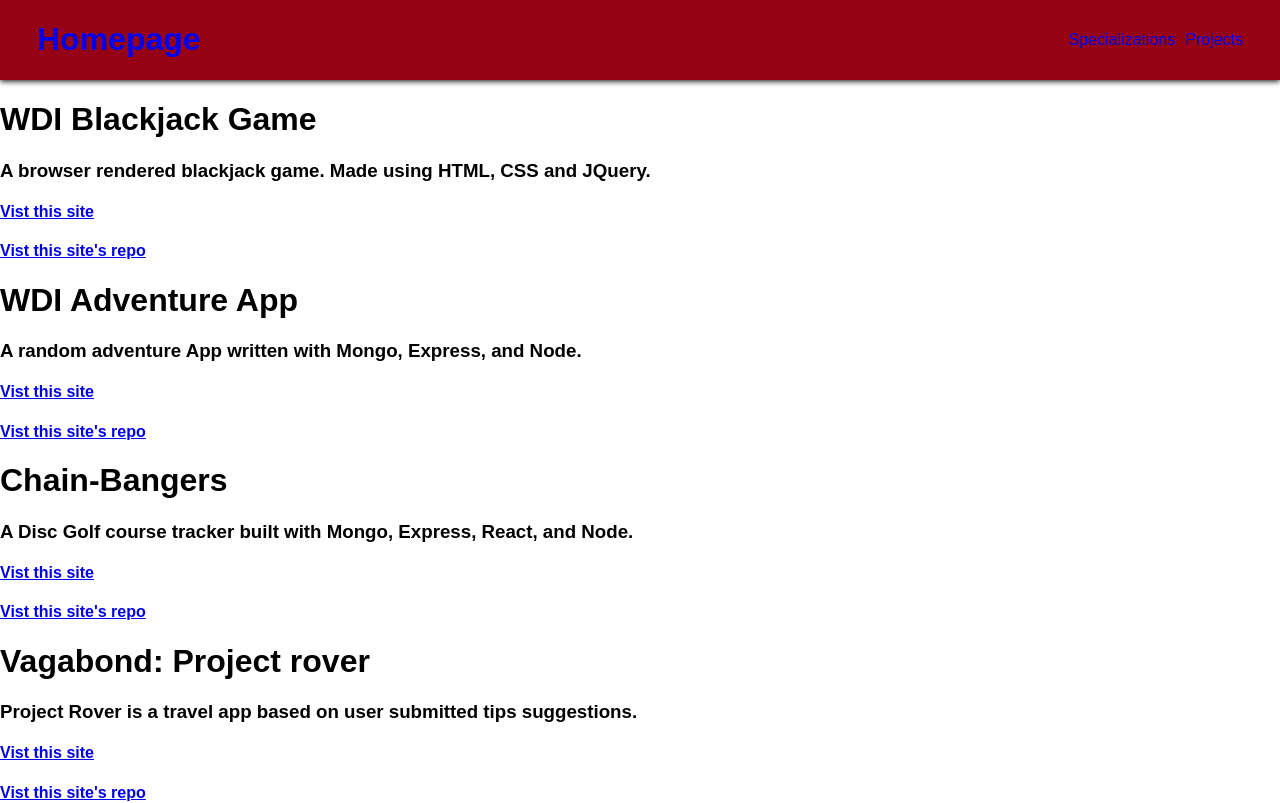
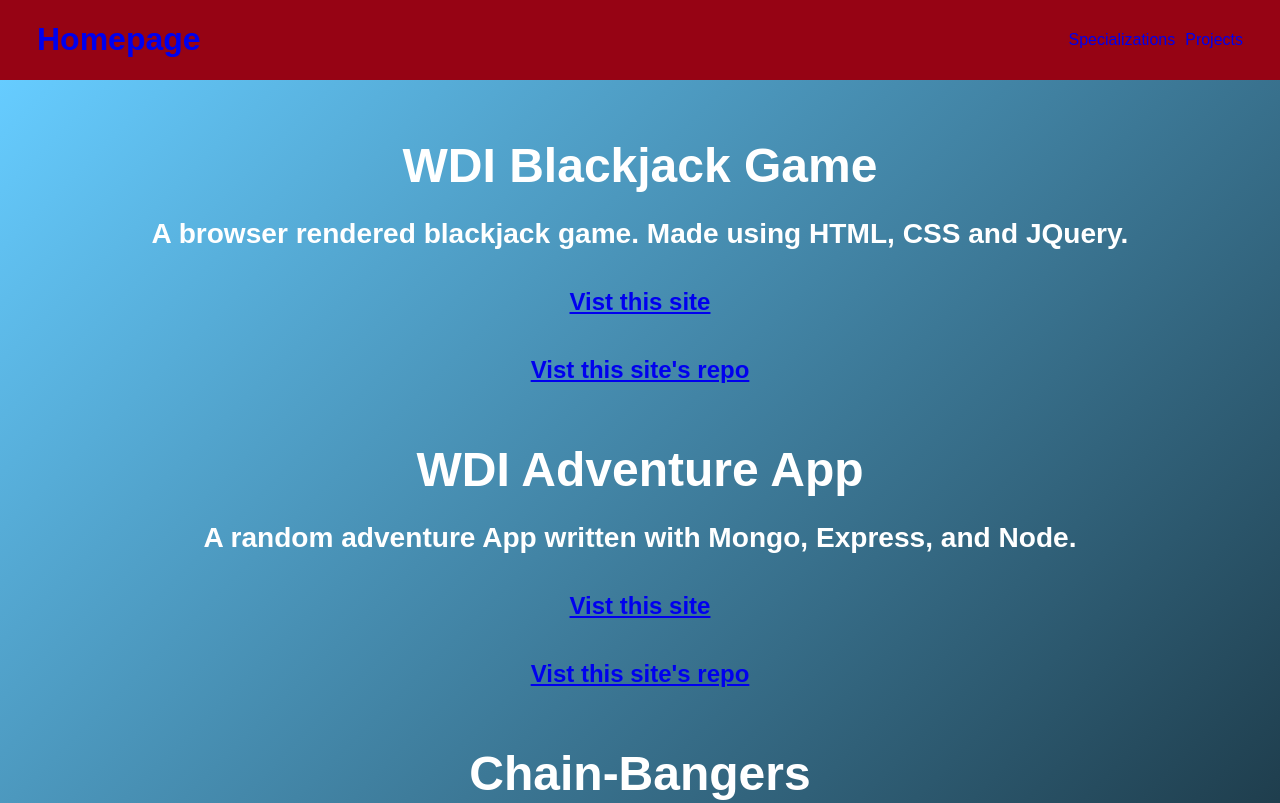
Before and after one commit to ejjonzey/ericjonelunas, a React (Create React App) app: page /Projects in a window 1280 px wide. Shown: the top 803 px of the page. Built offline with nearby package versions, Linux system fonts and the light colour scheme.

Commit message:
styling specialzations and projects

```diff
--- a/src/components/Profile.jsx
+++ b/src/components/Profile.jsx
@@ -37,14 +37,20 @@ class Profile extends Component {
         const bodyStyles = {
             display: "flex",
         };
+        const img ={
+          display: 'flex',
+          borderRadius: '50%',
+        };
         return (
             <div>
-              <img src={'https://i.imgur.com/LKLv0SF.jpg'}></img>
           <div style={bgStyles}>
             <div style={textStyles}>
+              <div className='splash-image'>
+            <img src={'https://i.imgur.com/LKLv0SF.jpg'}></img>
             <ReactRevealText show={this.state.show} text="Eric Jonelunas" />
             <ReactRevealText show={this.state.show} text="Web Developer" />
             <ReactRevealText show={this.state.show} text="Disc Golfer" />
+            </div>
         </div>
       </div>
       <div style={bodyStyles}>
--- a/src/components/Projects.jsx
+++ b/src/components/Projects.jsx
@@ -1,5 +1,6 @@
 import React, { Component } from 'react';
 import Project from './Project';
+import styled from 'styled-components';
 
 const projects = [{
     project: 1,
@@ -40,12 +41,34 @@ const projects = [{
 
 class Projects extends Component{
     render(){
-        return(
-             <div className="container" id="projects">
-                 {projects.map((spec, i)=>{
+        const bgStyles = {
+          background: 'linear-gradient(135deg, #66CCFF, #000000)',
+          padding: '36px',
+        };
+        const textStyles = {
+          color: 'white',
+          fontSize: '24px',
+          lineHeight: '36px',
+          fontFamily: 'sans-serif',
+          textAlign: 'center',
+        };
+        const bodyStyles = {
+            display: "flex",
+            flexWrap: "wrap",
+            justifyContent: "space-around",
+            flexDirection: 'row',
+            textAlign: 'center',
+        };
+        return (
+        <div style={bgStyles}>
+        <div style={textStyles}>
+        <div style={bodyStyles}>
+                {projects.map((spec, i)=>{
                      return <Project key={i} project={spec.project} title={spec.title} description={spec.description} deployedlink={spec.deployedlink} githublink={spec.githublink} complete={spec.complete}/>
-                 })}
-             </div>
+                })}
+        </div>
+    </div>
+</div>
         )
     }
 }
--- a/src/components/Specialization.jsx
+++ b/src/components/Specialization.jsx
@@ -5,19 +5,13 @@ import { Link } from "react-router-dom";
 
 class Specialization extends Component{
     render(){
-        const Container = styled.div`
-        display: flex;
-        flex-direction: row;
-        flex-wrap: wrap;
-
-        `
         return(
             <div>
-              <Container>
+              <div>
                 <img height='150' width='150' src={this.props.image}/>
                 <h1>{this.props.language}</h1>
                 <h3>{this.props.description}</h3>
-            </Container>
+            </div>
             </div>
         );
     }
--- a/src/components/Specializations.jsx
+++ b/src/components/Specializations.jsx
@@ -2,34 +2,28 @@ import React, { Component } from 'react';
 import Specialization from './Specialization'
 
 const specs = [{
+  language: "Git",
+  description: "Git is a free and open source distributed version control system designed to handle everything from small to very large projects with speed and efficiency. Git is easy to learn and has a tiny footprint with lightning fast performance. It outclasses SCM tools like Subversion, CVS, Perforce, and ClearCase with features like cheap local branching, convenient staging areas, and multiple workflows.",
+  image: "https://git-scm.com/images/logos/downloads/Git-Icon-1788C.png"
+},{
+  language:"Ruby",
+  description: "Ruby is a dynamic, reflective, object-oriented, general-purpose programming language. It was designed and developed in the mid-1990s by Yukihiro \"Matz\" Matsumoto in Japan. According to its creator, Ruby was influenced by Perl, Smalltalk, Eiffel, Ada, and Lisp.[11] It supports multiple programming paradigms, including functional, object-oriented, and imperative. It also has a dynamic type system and automatic memory management.",
+  image:"https://blog.joefallon.net/wp-content/uploads/2014/07/rubylang.png"
+},{
+  language: "Node.js",
+  description: "Node.js is an open-source, cross-platform JavaScript run-time environment for executing JavaScript code server-side. Historically, JavaScript was used primarily for client-side scripting, in which scripts written in JavaScript are embedded in a webpage's HTML, to be run client-side by a JavaScript engine in the user's web browser. Node.js enables JavaScript to be used for server-side scripting, and runs scripts server-side to produce dynamic web page content before the page is sent to the user's web browser.",
+  image: "https://upload.wikimedia.org/wikipedia/commons/thumb/d/d9/Node.js_logo.svg/1200px-Node.js_logo.svg.png"
+},{
   language:"JavaScript",
   description: "JavaScript is a programming language commonly used in web development. It was originally developed by Netscape as a means to add dynamic and interactive elements to websites. While JavaScript is influenced by Java, the syntax is more similar to C and is based on ECMAScript, a scripting language developed by Sun Microsystems.",
   image:"https://upload.wikimedia.org/wikipedia/commons/thumb/9/99/Unofficial_JavaScript_logo_2.svg/2000px-Unofficial_JavaScript_logo_2.svg.png"
-}, {
-  language:"Ruby",
-  description: "Ruby is a dynamic, reflective, object-oriented, general-purpose programming language. It was designed and developed in the mid-1990s by Yukihiro \"Matz\" Matsumoto in Japan. According to its creator, Ruby was influenced by Perl, Smalltalk, Eiffel, Ada, and Lisp.[11] It supports multiple programming paradigms, including functional, object-oriented, and imperative. It also has a dynamic type system and automatic memory management.",
-  image:"https://blog.joefallon.net/wp-content/uploads/2014/07/rubylang.png"
-}, {
-  language: "Node.js",
-  description: "Node.js is an open-source, cross-platform JavaScript run-time environment for executing JavaScript code server-side. Historically, JavaScript was used primarily for client-side scripting, in which scripts written in JavaScript are embedded in a webpage's HTML, to be run client-side by a JavaScript engine in the user's web browser. Node.js enables JavaScript to be used for server-side scripting, and runs scripts server-side to produce dynamic web page content before the page is sent to the user's web browser.",
-  image: "https://upload.wikimedia.org/wikipedia/commons/thumb/d/d9/Node.js_logo.svg/1200px-Node.js_logo.svg.png"
 }];
 
 class Specializations extends Component {
-  constructor(){
-    super();
-    this.state = {show: false}
-  }
-
-  componentDidMount() {
-    setTimeout(() => {
-      this.setState({ show: true });
-    }, 2000);
-  }
 
   render(){
     const bgStyles = {
-      background: 'linear-gradient(135deg, #66CCFF, #000000)',
+      background: 'linear-gradient(135deg, #000000, #66CCFF)',
       padding: '36px',
     };
     const textStyles = {
@@ -41,17 +35,20 @@ class Specializations extends Component {
     };
     const bodyStyles = {
         display: "flex",
+        flexDirection: 'row',
+        flexWrap: "wrap",
+        textAlign: 'center',
     };
     return (
       <div style={bgStyles}>
       <div style={textStyles}>
-
+      <div style={bodyStyles}>
         {specs.map((spec, i) => {
             return <Specialization key={i} language={spec.language} description={spec.description} image={spec.image}/>
         })}
       </div>
       </div>
-
+      </div>
     );
   }
 }
```
